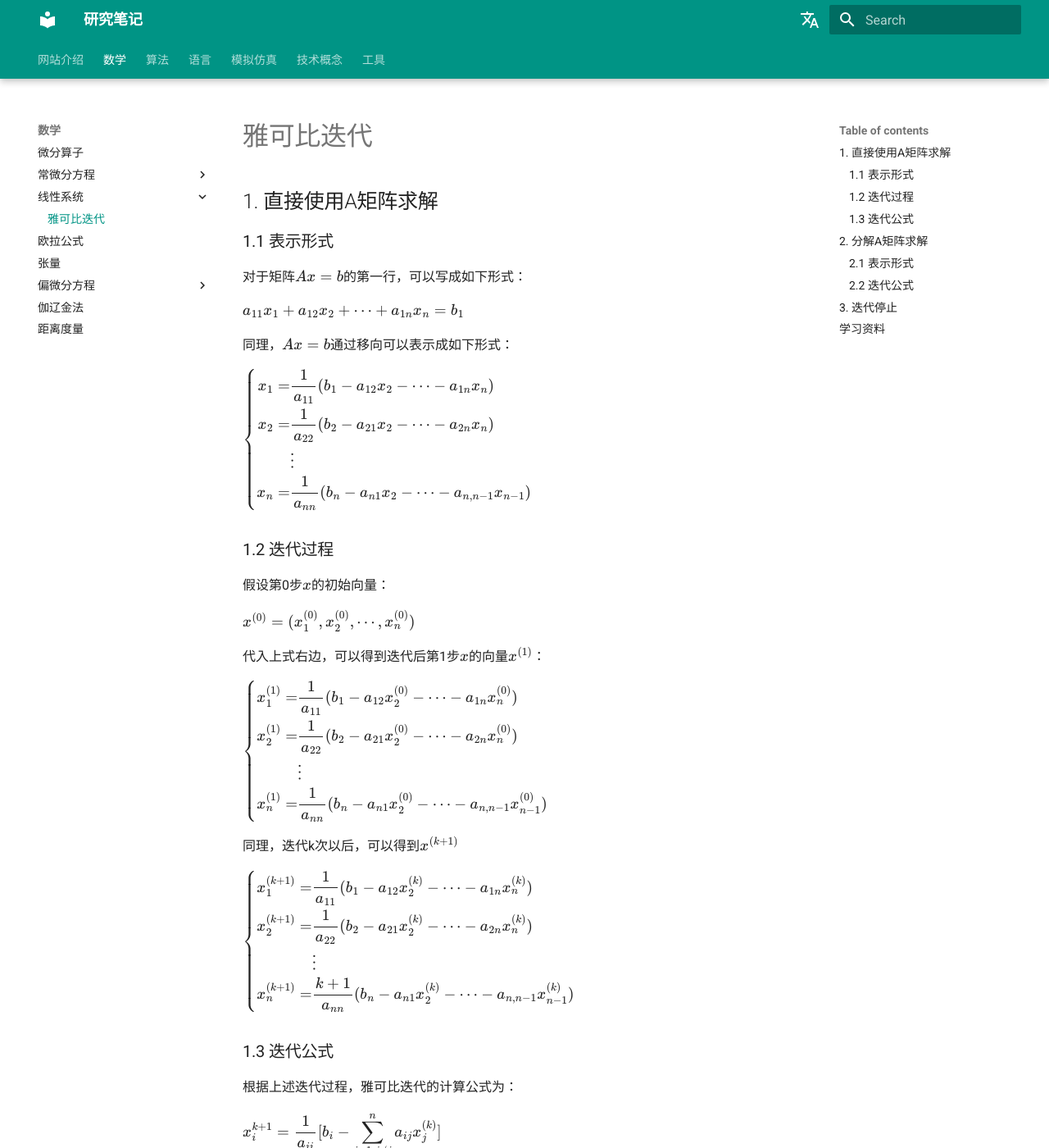
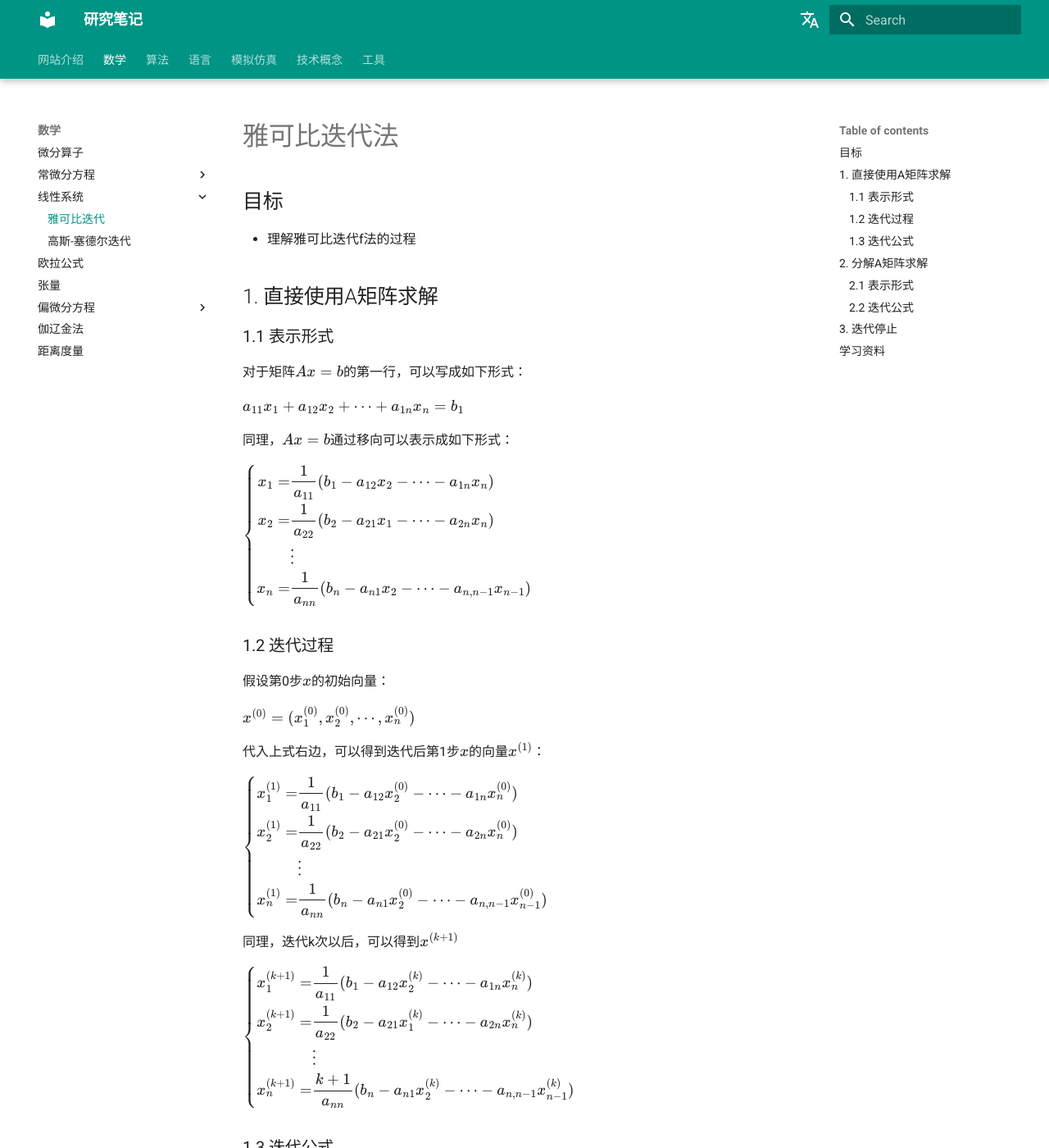
Before and after one commit to gh-xd/notes, an MkDocs documentation site: the page built from docs/zh/math/linear-system/jacobi-iteration.md, in a window 1280 px wide and 1400 px high. Shown: the whole window at 82% size. Built offline with MkDocs 1.6.1 and Material for MkDocs 9.7.7, drawn with Linux system fonts in a browser that asks for light colours; comment, search, counter and statistics services are not loaded.

Commit message:
add gauss-seidel

```diff
--- a/docs/zh/math/linear-system/jacobi-iteration.md
+++ b/docs/zh/math/linear-system/jacobi-iteration.md
@@ -1,8 +1,8 @@
-# 雅可比迭代
+# 雅可比迭代法
 
+## 目标
 
-
-
+- 理解雅可比迭代f法的过程
 
 ## 1. 直接使用A矩阵求解
 
@@ -14,7 +14,7 @@ $a_{11}x_1+a_{12}x_2+\cdots+a_{1n}x_n=b_1$
 
 同理，$Ax=b$通过移向可以表示成如下形式：
 
-$\left\{\begin{aligned}x_1=&\displaystyle\frac{1}{a_{11}}(b_1-a_{12}x_2-\cdots -a_{1n}x_n)\\x_2=&\displaystyle\frac{1}{a_{22}}(b_2-a_{21}x_2-\cdots -a_{2n}x_n)\\&\vdots\\x_n=&\displaystyle\frac{1}{a_{nn}}(b_n-a_{n1}x_2-\cdots -a_{n,n-1}x_{n-1})\end{aligned}\right.$
+$\left\{\begin{aligned}x_1=&\displaystyle\frac{1}{a_{11}}(b_1-a_{12}x_2-\cdots -a_{1n}x_n)\\x_2=&\displaystyle\frac{1}{a_{22}}(b_2-a_{21}x_1-\cdots -a_{2n}x_n)\\&\vdots\\x_n=&\displaystyle\frac{1}{a_{nn}}(b_n-a_{n1}x_2-\cdots -a_{n,n-1}x_{n-1})\end{aligned}\right.$
 
 ### 1.2 迭代过程
 
@@ -28,7 +28,7 @@ $\left\{\begin{aligned}x_1^{(1)}=&\displaystyle\frac{1}{a_{11}}(b_1-a_{12}x_2^{(
 
 同理，迭代k次以后，可以得到$x^{(k+1)}$
 
-$\left\{\begin{aligned}x_1^{(k+1)}=&\displaystyle\frac{1}{a_{11}}(b_1-a_{12}x_2^{(k)}-\cdots -a_{1n}x_n^{(k)})\\x_2^{(k+1)}=&\displaystyle\frac{1}{a_{22}}(b_2-a_{21}x_2^{(k)}-\cdots -a_{2n}x_n^{(k)})\\&\vdots\\x_n^{(k+1)}=&\displaystyle\frac{k+1}{a_{nn}}(b_n-a_{n1}x_2^{(k)}-\cdots -a_{n,n-1}x_{n-1}^{(k)})\end{aligned}\right.$
+$\left\{\begin{aligned}x_1^{(k+1)}=&\displaystyle\frac{1}{a_{11}}(b_1-a_{12}x_2^{(k)}-\cdots -a_{1n}x_n^{(k)})\\x_2^{(k+1)}=&\displaystyle\frac{1}{a_{22}}(b_2-a_{21}x_1^{(k)}-\cdots -a_{2n}x_n^{(k)})\\&\vdots\\x_n^{(k+1)}=&\displaystyle\frac{k+1}{a_{nn}}(b_n-a_{n1}x_2^{(k)}-\cdots -a_{n,n-1}x_{n-1}^{(k)})\end{aligned}\right.$
 
 ### 1.3 迭代公式
 
--- a/mkdocs.yml
+++ b/mkdocs.yml
@@ -12,6 +12,7 @@ nav:
     - 线性系统:
       - math/linear-system/index.md
       - 雅可比迭代: math/linear-system/jacobi-iteration.md
+      - 高斯-塞德尔迭代: math/linear-system/gauss-seidel-iteration.md
     - 欧拉公式: math/euler-eq.md
     - 张量: math/tensor.md
     - 偏微分方程:
```
Also changed, not shown: docs/zh/math/linear-system/gauss-seidel-iteration.md (added, +35 -0 lines).
